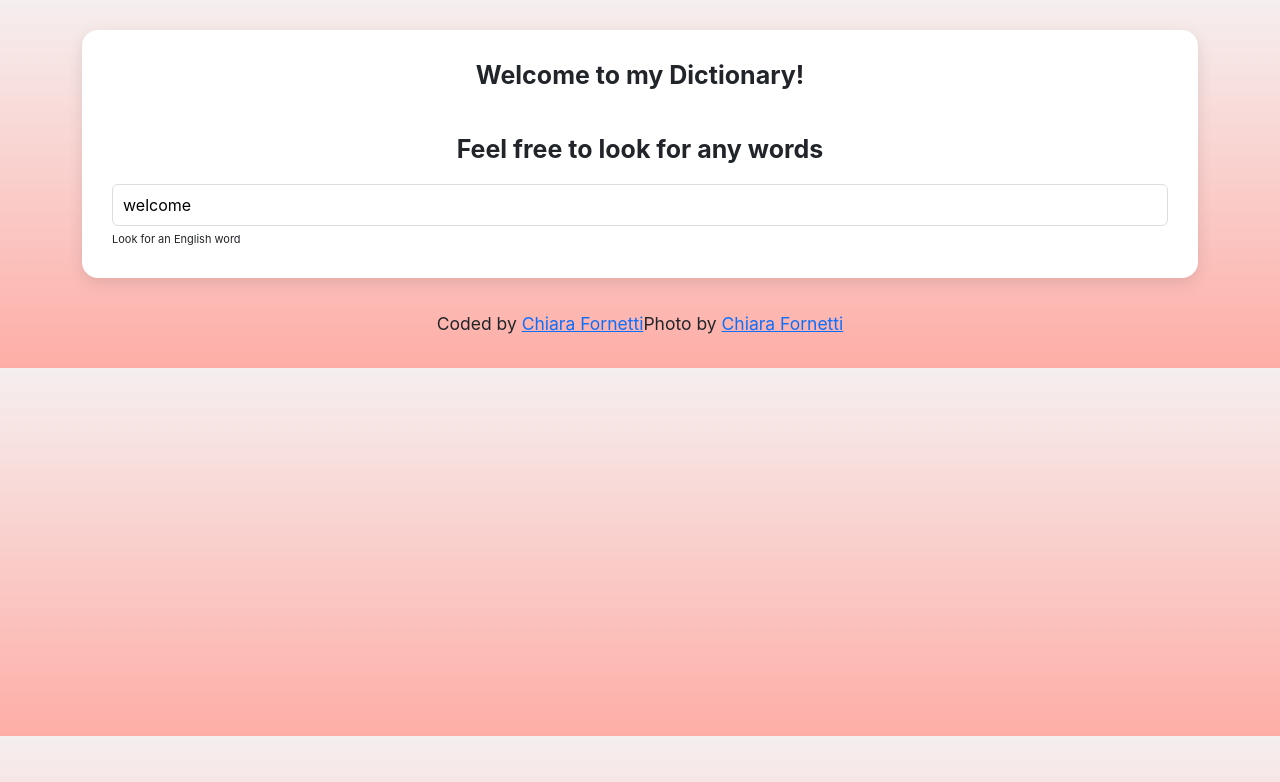
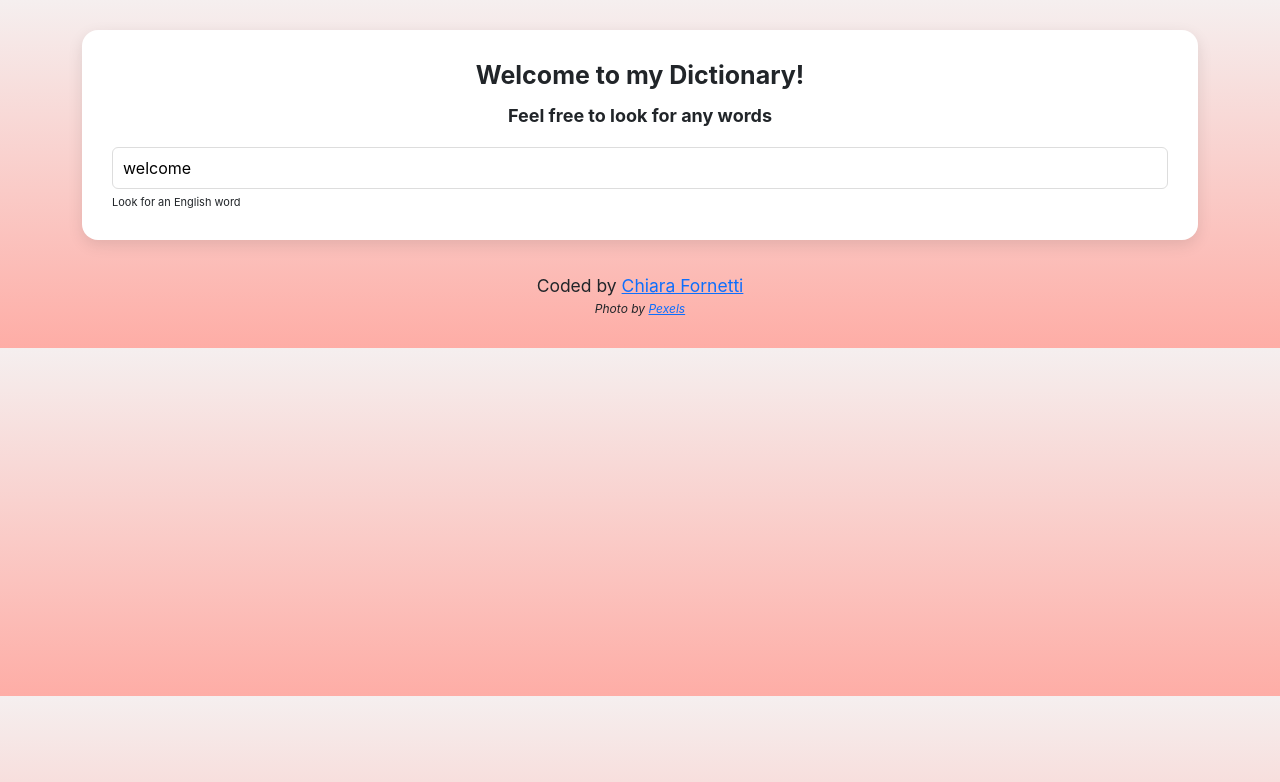
Before and after one commit to cfornetti/dictionary-project, a React (Create React App) app: page / in a window 1280 px wide. Shown: the top 782 px of the page. Built offline with nearby package versions, Linux system fonts and the light colour scheme; no server answers.

Commit message:
Css on the footer

```diff
--- a/src/App.css
+++ b/src/App.css
@@ -17,5 +17,9 @@ body{
 }
 
 .App-footer .Photos{
+  font-size: 18px;
+}
+
+.Images{
   font-size: 12px;
 }
--- a/src/App.js
+++ b/src/App.js
@@ -12,7 +12,10 @@ export default function App() {
         </main>
         <footer className="App-footer">
           <small>Coded by <a href="https://github.com/cfornetti/dictionary-project">Chiara Fornetti</a></small>
-          <small>Photo by <a href="https://www.pexels.com/" className="Images">Chiara Fornetti</a></small>
+          <br/>
+          <p className="Images">
+          <em>Photo by <a href="https://www.pexels.com/">Pexels</a></em>
+          </p>
         </footer>
       </div>
     </div>
--- a/src/Dictionary.css
+++ b/src/Dictionary.css
@@ -1,6 +1,13 @@
 .Dictionary h1{
     text-align: center;
     font-size: 25px;
+    font-weight: bold;
+    margin-bottom: 15px;
+}
+
+.Dictionary h4{
+    text-align: center;
+    font-size: 18px;
     font-weight: bold;
     margin-bottom: 20px;
 }
--- a/src/Dictionary.js
+++ b/src/Dictionary.js
@@ -49,8 +49,7 @@ export default function Dictionary(props) {
       <div className="Dictionary">
         <section>
           <h1>Welcome to my Dictionary!</h1>
-          <br />
-          <h1>Feel free to look for any words</h1>
+          <h4>Feel free to look for any words</h4>
           <form onSubmit={handleSubmit}>
             <input
               type="search"
```
